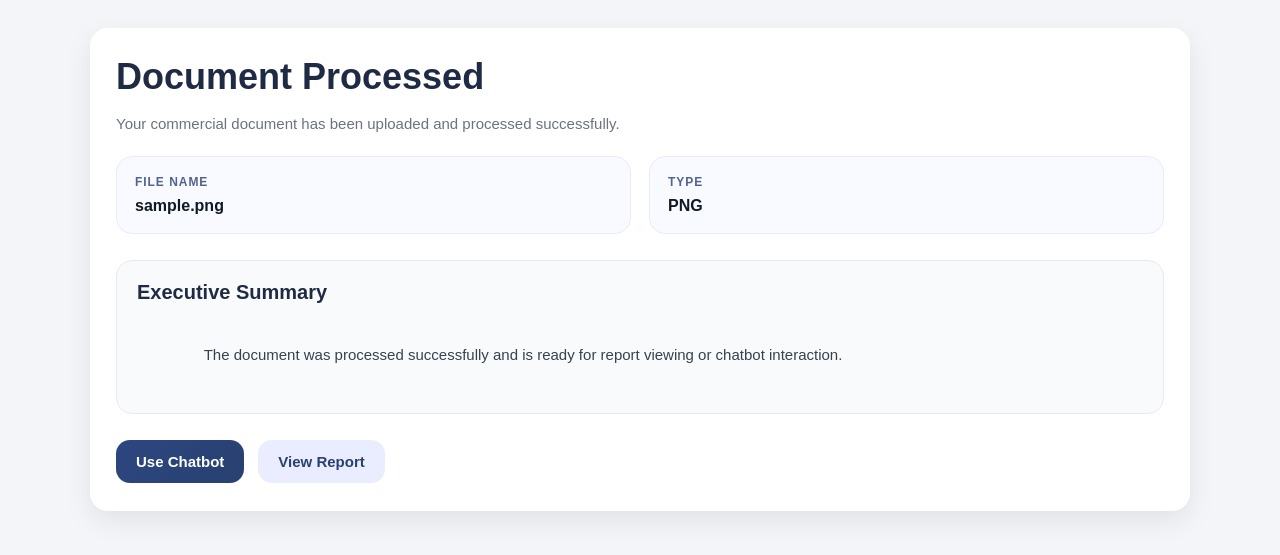
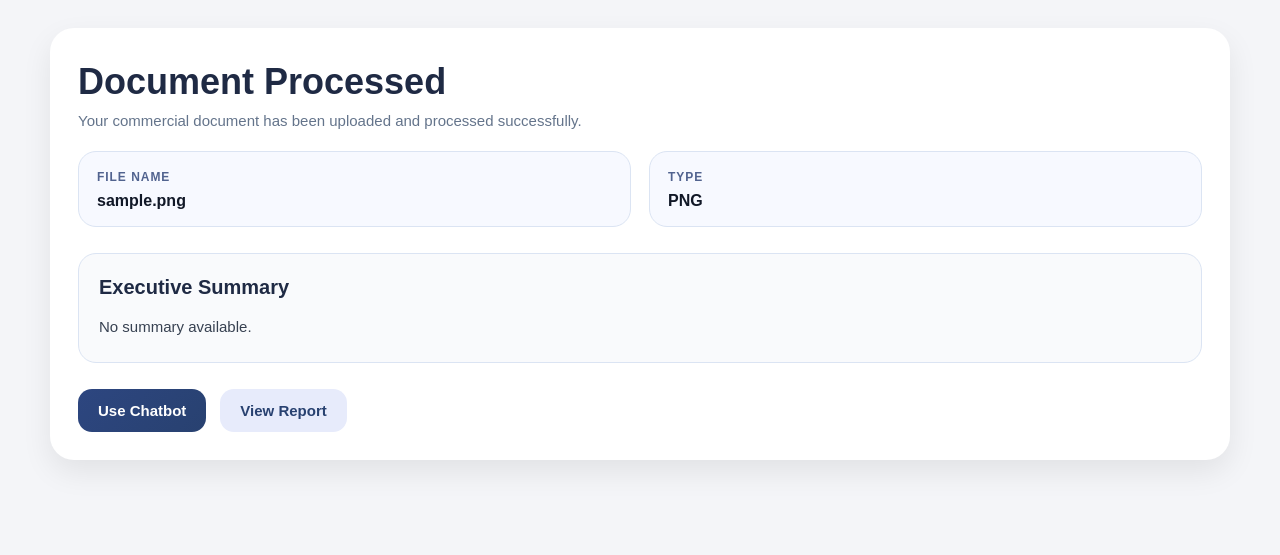
Before and after one commit to ahsanhamid000-ai/ca-commercial-support-assistant, a Flask app: page /result/1 in a window 1280 px wide. Shown: the part 100-655 px from the top of the page. Run offline with Flask 3, Linux system fonts and the light colour scheme; tables that the repository leaves empty hold one stand-in row (values such as "Sample post").

Commit message:
feat: add result template for displaying processed output and user responses (templates/result.html)

```diff
--- a/templates/result.html
+++ b/templates/result.html
@@ -15,30 +15,30 @@
 
     .result-page {
         width: 100%;
-        max-width: 1100px;
+        max-width: 1180px;
         margin: 28px auto 40px;
         padding: 0 24px;
     }
 
     .result-card {
         background: #ffffff;
-        border-radius: 18px;
-        box-shadow: 0 10px 28px rgba(0, 0, 0, 0.08);
-        padding: 28px 26px;
+        border-radius: 24px;
+        box-shadow: 0 12px 30px rgba(0, 0, 0, 0.08);
+        padding: 34px 28px 28px;
     }
 
     .result-title {
-        margin: 0 0 18px;
+        margin: 0 0 10px;
         font-size: 36px;
         font-weight: 800;
         color: #1f2a44;
-        line-height: 1.15;
+        line-height: 1.12;
     }
 
     .result-subtitle {
-        margin: 0 0 24px;
+        margin: 0 0 22px;
         font-size: 15px;
-        color: #6b7280;
+        color: #64748b;
     }
 
     .doc-grid {
@@ -49,10 +49,10 @@
     }
 
     .doc-meta {
-        background: #f8faff;
-        border: 1px solid #e7ecf7;
-        border-radius: 16px;
-        padding: 18px;
+        background: #f7f9ff;
+        border: 1px solid #dbe4f3;
+        border-radius: 18px;
+        padding: 18px 18px 16px;
     }
 
     .meta-label {
@@ -73,14 +73,14 @@
 
     .summary-box {
         background: #f9fafc;
-        border: 1px solid #e7eaf1;
-        border-radius: 16px;
-        padding: 20px;
+        border: 1px solid #dbe4f3;
+        border-radius: 18px;
+        padding: 22px 20px;
         margin-bottom: 26px;
     }
 
     .section-title {
-        margin: 0 0 12px;
+        margin: 0 0 14px;
         font-size: 20px;
         font-weight: 800;
         color: #1f2a44;
@@ -89,17 +89,16 @@
     .summary-text {
         margin: 0;
         font-size: 15px;
-        line-height: 1.7;
+        line-height: 1.8;
         color: #374151;
-        white-space: pre-wrap;
-        word-break: break-word;
+        white-space: pre-line;
     }
 
     .action-row {
         display: flex;
         gap: 14px;
         flex-wrap: wrap;
-        margin-top: 10px;
+        margin-top: 8px;
     }
 
     .primary-btn,
@@ -128,12 +127,12 @@
     }
 
     .secondary-btn {
-        background: #e9edff;
+        background: #e7ebfb;
         color: #284170;
     }
 
     .secondary-btn:hover {
-        background: #dde5ff;
+        background: #dbe4ff;
         transform: translateY(-1px);
     }
 
@@ -147,7 +146,7 @@
         }
 
         .result-card {
-            padding: 22px 18px;
+            padding: 24px 18px;
         }
     }
 </style>
@@ -173,9 +172,7 @@
 
         <div class="summary-box">
             <h2 class="section-title">Executive Summary</h2>
-            <p class="summary-text">
-                {{ summary if summary else "The document was processed successfully and is ready for report viewing or chatbot interaction." }}
-            </p>
+            <p class="summary-text">{{ structured_summary }}</p>
         </div>
 
         <div class="action-row">
```
